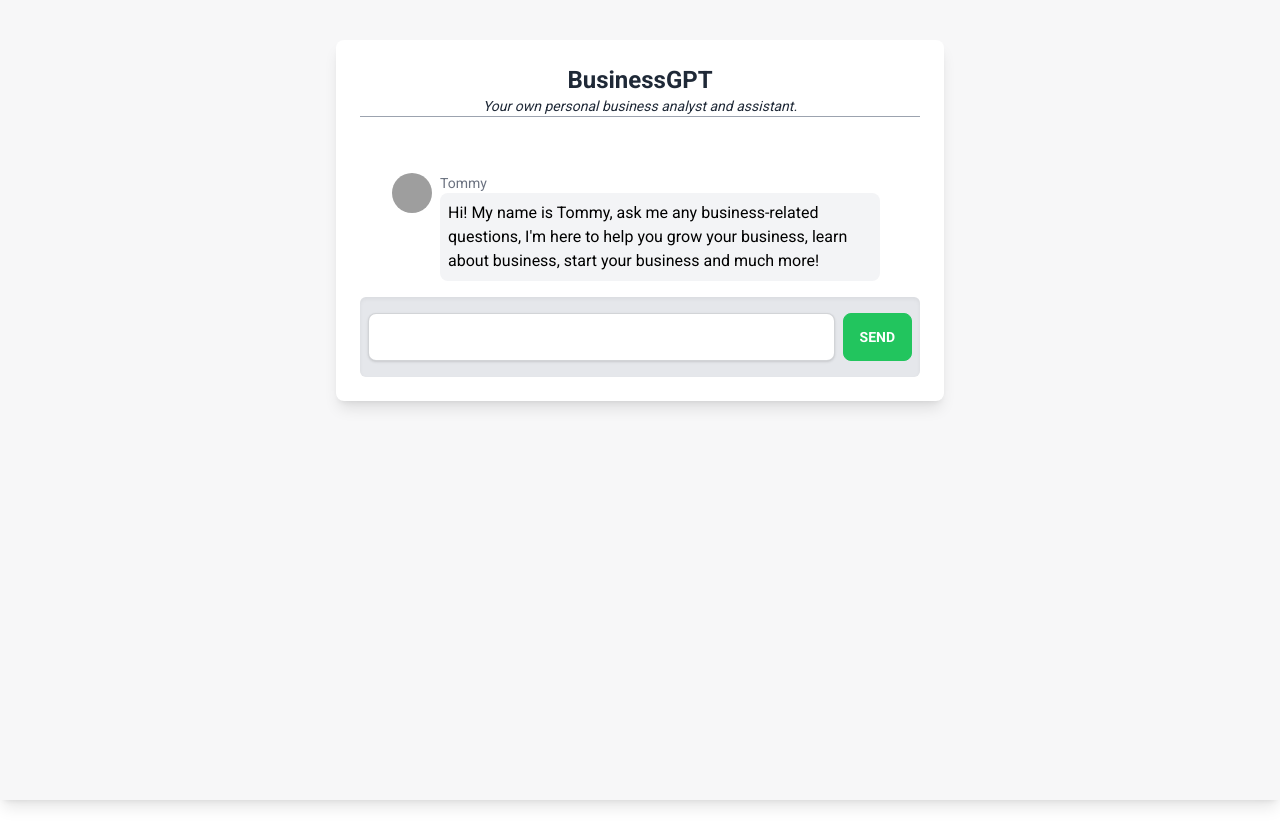
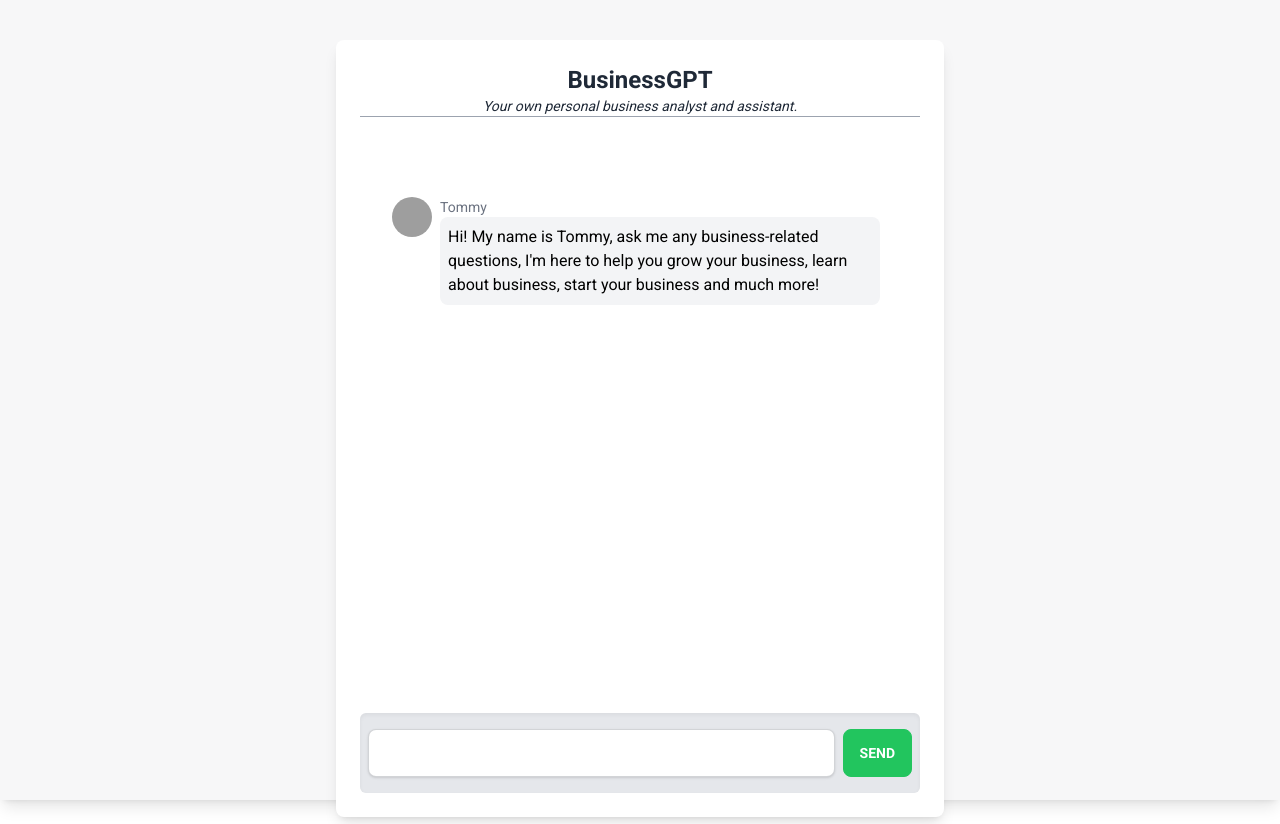
Before and after one commit to TheBolduc/businessgpt-final-v2, a SvelteKit app: page / in a window 1280 px wide. Built offline with nearby package versions, Linux system fonts and the light colour scheme; grey boxes are pictures that could not be loaded.

Commit message:
Update +page.svelte

```diff
--- a/src/routes/+page.svelte
+++ b/src/routes/+page.svelte
@@ -65,10 +65,10 @@
       <p class="text-sm italic">
         Your own personal business analyst and assistant.
       </p>
-      <div class="w-full border-b border-gray-400 mb-4"></div>
+      <div class="w-full border-b border-gray-400 mb-6"></div>
     </div>
     <div class="flex flex-col pt-4 w-full h-full px-8 items-center gap-2">
-      <div class="flex flex-col gap-2 max-h-[calc(100vh-250px)] overflow-y-auto">
+      <div class="flex flex-col gap-2 h-[calc(100vh-300px)] overflow-y-auto mt-4 mb-4">
         <ChatMessage
           type="assistant"
           message="Hi! My name is Tommy, ask me any business-related questions, I'm here to help you grow your business, learn about business, start your business and much more!"
```
